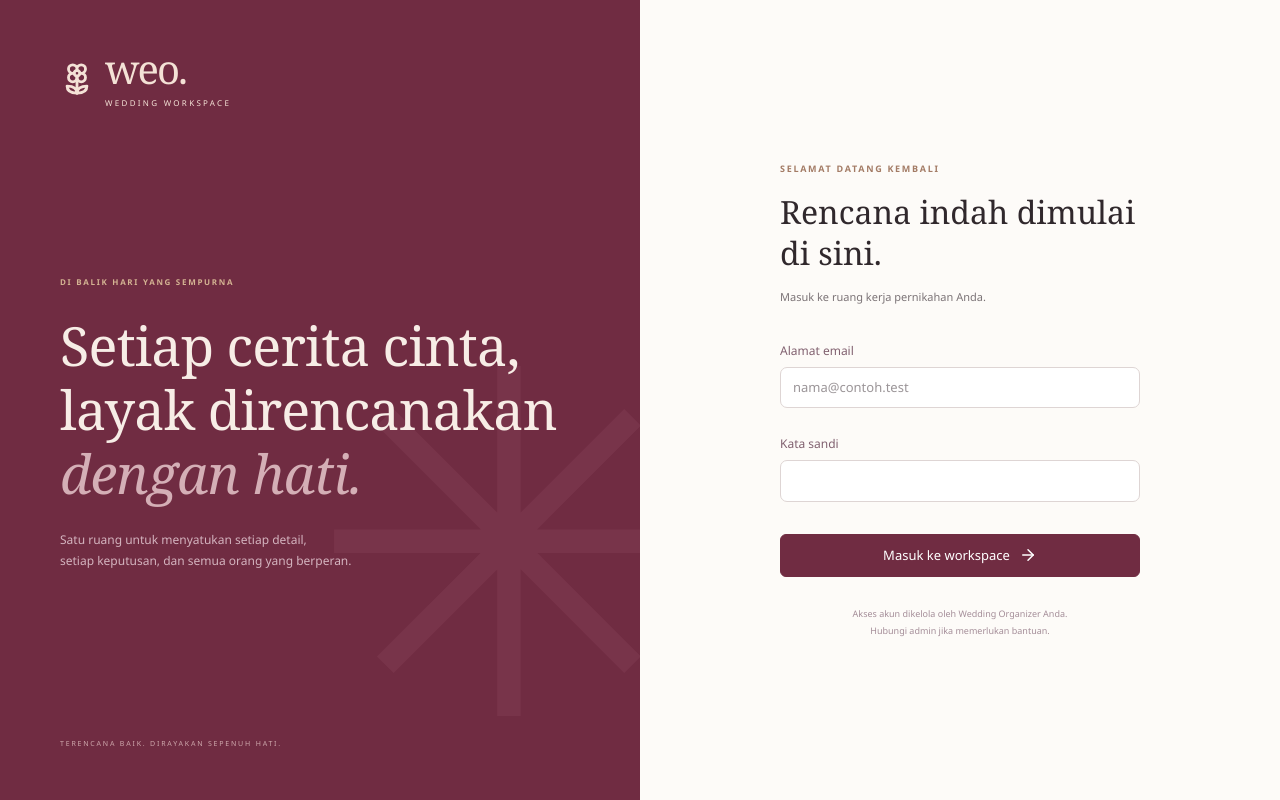
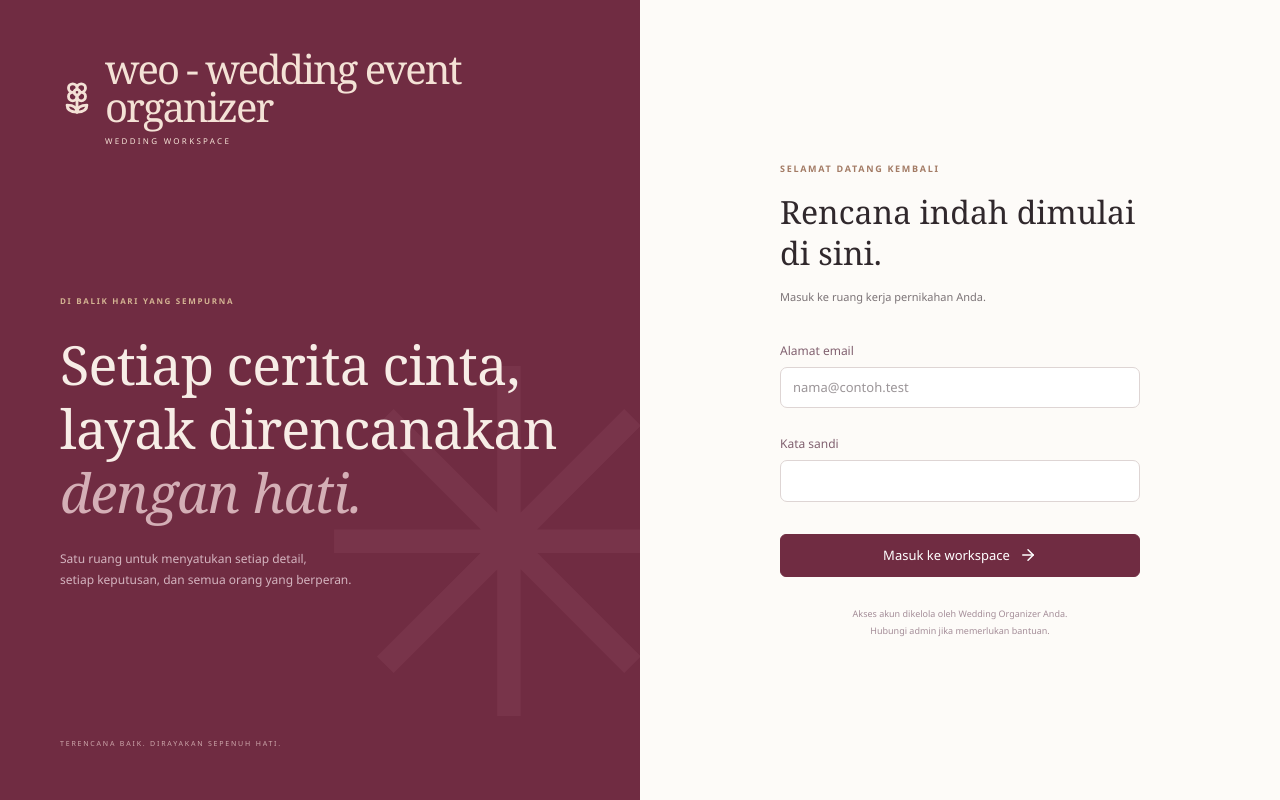
Before and after one commit to obedman-gh/weo, a Laravel app: page /login in a window 1280 px wide. Run offline with Laravel 12, Linux system fonts and the light colour scheme; style sheets or scripts are compiled from the project's sources; some libraries are stand-ins or nearby versions.

Commit message:
update Login.vue - weo. to weo - wedding event organizer

```diff
--- a/dev/resources/js/Pages/Login.vue
+++ b/dev/resources/js/Pages/Login.vue
@@ -9,7 +9,7 @@ const form = useForm({ email: "", password: "" });
         <section class="login-story">
             <Link href="/" class="brand"
                 ><Flower2 :size="34" /><span
-                    >weo.<small>WEDDING WORKSPACE</small></span
+                    >weo - wedding event organizer <small>WEDDING WORKSPACE</small></span
                 ></Link
             >
             <div>
```
